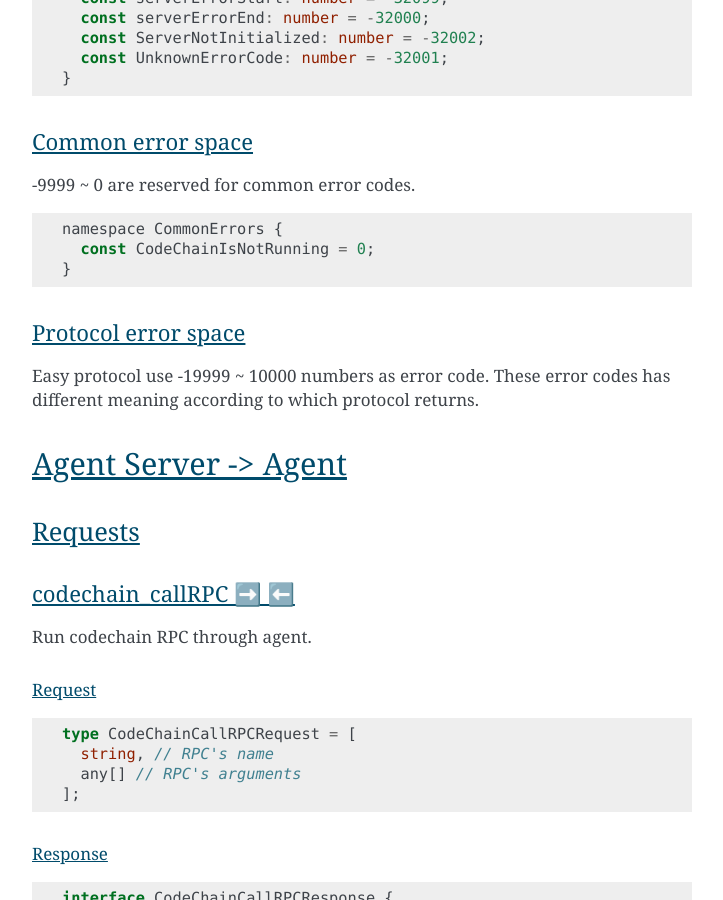
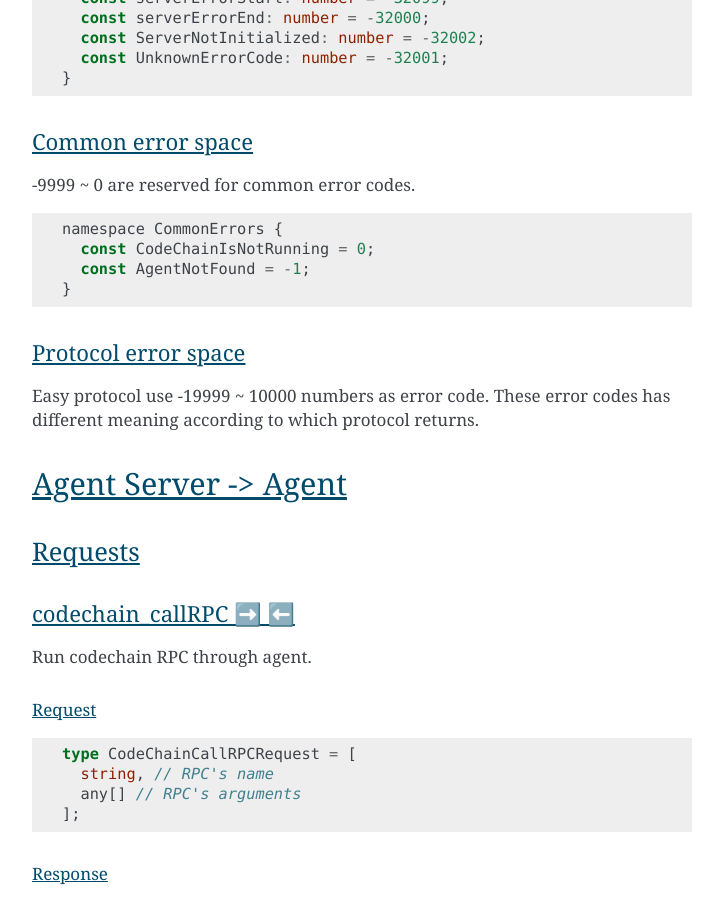
Before and after one commit to CodeChain-io/codechain-dashboard, a Sphinx documentation site: the page built from doc/source/index.rst, in a window 1280 px wide and 900 px high, scrolled down 6082 px. Shown: the whole window, without its empty margins (388-1111 px from the left). Built offline with Sphinx 7.4.7, drawn with Linux system fonts in a browser that asks for light colours.

Commit message:
Add AgentNotFound error code

```diff
--- a/doc/source/index.rst
+++ b/doc/source/index.rst
@@ -212,6 +212,7 @@ Common error space
 
   namespace CommonErrors {
     const CodeChainIsNotRunning = 0;
+    const AgentNotFound = -1;
   }
 
 
```
